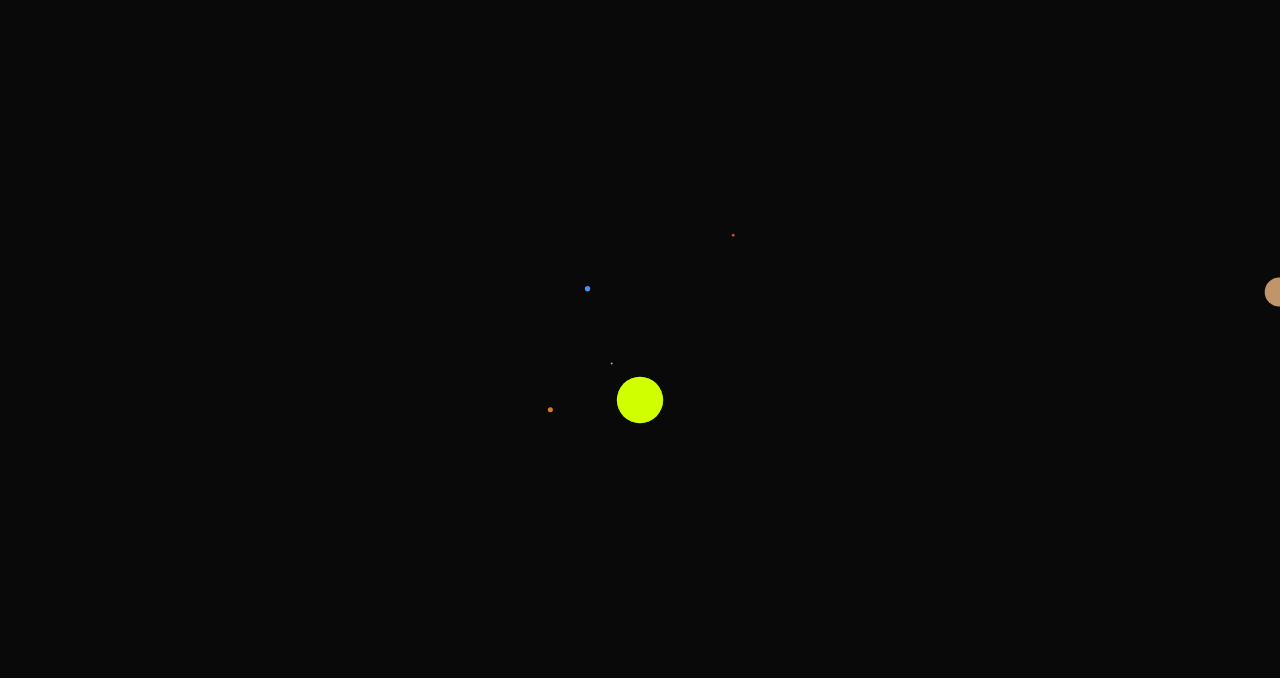
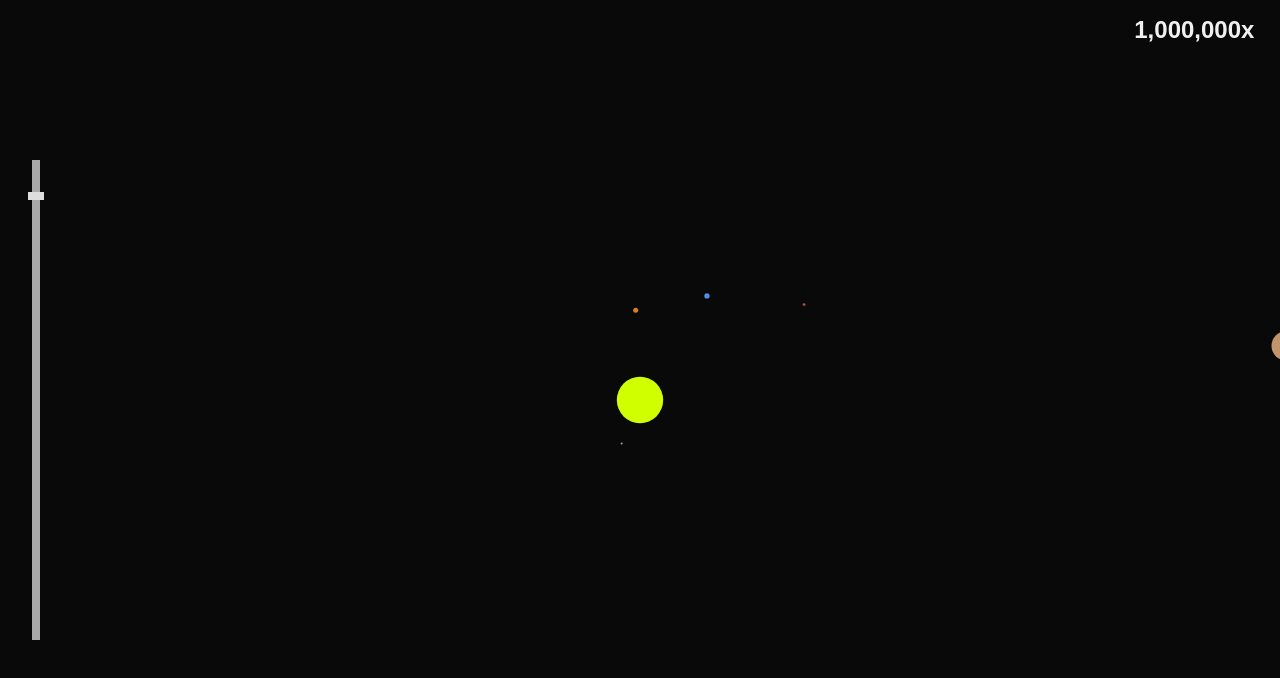
Before and after one commit to travis-heavener/orbital-sim, a plain HTML site: page index.html in a window 1280 px wide. Drawn offline with nearby package versions, Linux system fonts and the light colour scheme.

Commit message:
Add visual controls & stats

```diff
--- a/index.css
+++ b/index.css
@@ -39,6 +39,78 @@ canvas {
 .canvas-draggable { cursor: grab; }
 .canvas-dragging { cursor: grabbing; }
 
+/******************** CONTROLS OVERLAY ********************/
+
+#controls-overlay {
+    position: absolute;
+    top: 0;
+    left: 0;
+    right: 0;
+    bottom: 0;
+    pointer-events: none;
+}
+
+#controls-left,
+#controls-right {
+    display: flex;
+    flex-direction: column;
+    row-gap: 1rem;
+
+    position: absolute;
+    top: 0;
+    bottom: 0;
+
+    padding: 2vh 2vw 2vh 0;
+}
+
+#controls-left {
+    align-items: flex-start;
+    left: 0;
+    right: 60vw;
+}
+
+#controls-right {
+    align-items: flex-end;
+    left: 60vw;
+    right: 0;
+}
+
+#controls-right > h1 {
+    color: #f0f0f0;
+    font: 700 1.5rem sans-serif;
+
+    pointer-events: all;
+}
+
+/* Thanks https://stackoverflow.com/a/15935838 */
+input#zoom {
+    position: absolute;
+    top: 20vh;
+    bottom: 20vh;
+    left: 2.5vw;
+
+    writing-mode: vertical-rl;
+    direction: ltr;
+    background: #aaa;
+    width: 8px;
+    appearance: none;
+    -webkit-appearance: none;
+
+    pointer-events: all;
+}
+
+input#zoom::-webkit-slider-runnable-track {
+    padding: 4px 0;
+}
+
+input#zoom::-webkit-slider-thumb {
+    background: #ddd;
+    width: 16px;
+    height: 8px;
+    appearance: none;
+    -webkit-appearance: none;
+}
+
 /******************** NOTIFICATION MODAL ********************/
 
 .notify-div {
--- a/index.html
+++ b/index.html
@@ -13,5 +13,13 @@
     </head>
     <body>
         <canvas></canvas>
+        <div id="controls-overlay">
+            <div id="controls-left">
+                <input id="zoom" type="range" min="1" value="1">
+            </div>
+            <div id="controls-right">
+                <h1><span id="timewarp">&ndash;</span>x</h1>
+            </div>
+        </div>
     </body>
 </html>
--- a/js/Scene.mjs
+++ b/js/Scene.mjs
@@ -1,18 +1,31 @@
 import { Body } from "./Body.mjs";
 import { SceneEventHandler } from "./SceneEventHandler.mjs";
-import { adjustViewport } from "./toolbox.mjs";
+import { adjustViewport, numberToCommaString } from "./toolbox.mjs";
 import { Vector2 } from "./Vector2.mjs";
 const DEBUG_INTERVAL_MS = 500;
-const DEFAULT_MPERPX = 2e5;
-const MAX_TIMEWARP = 5e9;
-const MAX_ZOOM = 1e5;
+export const DEFAULT_MPERPX = 2e5;
+export const MAX_ZOOM = 1e5;
+const timewarpIntervals = [
+    1, 5, 25, 100, 500, 2500, 1e4,
+    5e4, 1e5, 5e5, 1e6, 5e6, 1e7, 5e7,
+    1e8, 5e8, 1e9
+];
+// Enum of timewarp indices
+export const TIMEWARPS = {
+    TIMEWARP_1X: 0, TIMEWARP_5X: 1, TIMEWARP_25X: 2,
+    TIMEWARP_100X: 3, TIMEWARP_500X: 4, TIMEWARP_2500X: 5,
+    TIMEWARP_1E4X: 6, TIMEWARP_5E4X: 7, TIMEWARP_1E5X: 8,
+    TIMEWARP_5E5X: 9, TIMEWARP_1E6X: 10, TIMEWARP_5E6X: 11,
+    TIMEWARP_1E7X: 12, TIMEWARP_5E7X: 13, TIMEWARP_1E8X: 14,
+    TIMEWARP_5E8X: 15, TIMEWARP_1E9X: 16
+};
 export class Scene {
     #canvas; // Reference to the HTML canvas element
     #ctx; // Reference to the canvas 2D rendering context
     #sceneOpts; // Canvas rendering options
     eventHandler;
     // Simulation settings
-    #timewarpScale = 1; // Timewarp scale applied to dt when ticking bodies
+    #timewarpIndex = 0; // The timewarp index to apply to dt when ticking bodies
     #zoomScale = 1; // How far the viewport is zoomed OUT by
     #pauseOnLostFocus = true; // Whether or not to pause the sim when the tab is left
     // Debug stats & window telemetry
@@ -48,7 +61,7 @@ export class Scene {
     // Getters
     getSceneOpts() { return this.#sceneOpts; }
     getViewportCenter() { return this.#sceneOpts.center; }
-    getTimewarpScale() { return this.#timewarpScale; }
+    getTimewarpScale() { return timewarpIntervals[this.#timewarpIndex]; }
     getMPerPX() { return this.#zoomScale * DEFAULT_MPERPX; }
     isRunning() { return this.#isRunning; }
     isTracking() { return this.#trackedBody !== null; }
@@ -56,10 +69,17 @@ export class Scene {
     showDebugStats() { return this.#showDebugStats; }
     // Setters
     setViewportCenter(x, y) { this.#sceneOpts.center.x = x, this.#sceneOpts.center.y = y; }
-    setTimewarp(scale) { this.#timewarpScale = Math.min(MAX_TIMEWARP, Math.max(1, scale)); }
-    setZoom(scale) { this.#zoomScale = Math.min(MAX_ZOOM, Math.max(1, scale)); }
-    timewarpBy(scale) { this.setTimewarp(this.#timewarpScale * scale); }
+    timewarpInc() { this.setTimewarpIndex(this.#timewarpIndex + 1); }
+    timewarpDec() { this.setTimewarpIndex(this.#timewarpIndex - 1); }
     zoomBy(scale) { this.setZoom(this.#zoomScale / scale); }
+    setTimewarpIndex(index) {
+        this.#timewarpIndex = Math.max(0, Math.min(timewarpIntervals.length - 1, index));
+        $("#timewarp").text(numberToCommaString(this.getTimewarpScale()));
+    }
+    setZoom(scale) {
+        this.#zoomScale = Math.min(MAX_ZOOM, Math.max(1, scale));
+        $("#zoom")[0].value = "" + Math.floor(this.#zoomScale);
+    }
     // Control handlers
     toggleDebugStats() { this.#showDebugStats = !this.#showDebugStats; }
     togglePauseOnLostFocus() { this.#pauseOnLostFocus = !this.#pauseOnLostFocus; }
@@ -70,8 +90,9 @@ export class Scene {
     // Tick method
     #tick(dt) {
         // Handle high-timewarps
-        const iter = Math.ceil(this.#timewarpScale / 1e7);
-        const dtScaled = dt * this.#timewarpScale / iter;
+        const timewarpScale = this.getTimewarpScale();
+        const iter = Math.ceil(timewarpScale / 1e7);
+        const dtScaled = dt * timewarpScale / iter;
         for (let _ = 0; _ < iter; _++) {
             // Tick each body
             for (let i = 0; i < this.bodies.length; ++i)
--- a/js/SceneEventHandler.mjs
+++ b/js/SceneEventHandler.mjs
@@ -1,3 +1,4 @@
+import { MAX_ZOOM } from "./Scene.mjs";
 import { notifyUser } from "./toolbox.mjs";
 import { Vector2 } from "./Vector2.mjs";
 export class SceneEventHandler {
@@ -31,6 +32,10 @@ export class SceneEventHandler {
         $(this.#canvas).on("mouseleave mouseup", () => this.#handleMouseRelease());
         // Intercept click events
         $(this.#canvas).on("click", e => this.#handleLeftClick(e));
+        // Update zoom slider max value
+        $("#zoom")[0].max = "" + MAX_ZOOM;
+        // Bind zoom slider events
+        $("#zoom").on("input change", e => this.#handleZoomSlider(e));
     }
     #setCursor(cursor) {
         this.#canvas.className = "canvas-" + cursor;
@@ -70,11 +75,11 @@ export class SceneEventHandler {
                 break;
             case "ArrowLeft":
                 e.preventDefault();
-                this.#scene.timewarpBy(0.5);
+                this.#scene.timewarpDec();
                 break;
             case "ArrowRight":
                 e.preventDefault();
-                this.#scene.timewarpBy(2);
+                this.#scene.timewarpInc();
                 break;
             case "KeyD":
                 this.#scene.toggleDebugStats();
@@ -163,5 +168,9 @@ export class SceneEventHandler {
             this.#scene.requestManualRedraw();
         }
     }
+    #handleZoomSlider(e) {
+        const zoomValue = e.target.value;
+        this.#scene.setZoom(parseFloat(zoomValue));
+    }
 }
 ;
--- a/js/presets.mjs
+++ b/js/presets.mjs
@@ -1,4 +1,5 @@
 import { Body } from "./Body.mjs";
+import { TIMEWARPS } from "./Scene.mjs";
 import { Vector2 } from "./Vector2.mjs";
 export const solarSystem = (scene) => {
     // Create bodies
@@ -96,7 +97,7 @@ export const solarSystem = (scene) => {
     scene.add(sun, mercury, venus, earth, mars, jupiter, saturn, uranus, neptune, pluto);
     // Timewarp
     scene.setZoom(6e3);
-    scene.setTimewarp(2e6);
+    scene.setTimewarpIndex(TIMEWARPS.TIMEWARP_1E6X);
     // Track Earth
     scene.track(sun);
 };
@@ -121,7 +122,7 @@ export const earthMoon = (scene) => {
     scene.add(bodyB);
     // Timewarp
     scene.setZoom(4.5);
-    scene.setTimewarp(2e5);
+    scene.setTimewarpIndex(TIMEWARPS.TIMEWARP_1E5X);
     // Track Earth
     scene.track(bodyA);
 };
@@ -145,7 +146,7 @@ export const twoBodyProblem = (scene) => {
     scene.add(bodyA);
     scene.add(bodyB);
     // Timewarp
-    scene.setTimewarp(5e4);
+    scene.setTimewarpIndex(TIMEWARPS.TIMEWARP_1E4X);
 };
 export const threeDoomedBodies = (scene) => {
     const bodyA = new Body({
@@ -173,5 +174,5 @@ export const threeDoomedBodies = (scene) => {
     });
     scene.add(bodyA, bodyB, bodyC);
     // Timewarp
-    scene.setTimewarp(1e4);
+    scene.setTimewarpIndex(TIMEWARPS.TIMEWARP_500X);
 };
--- a/js/toolbox.mjs
+++ b/js/toolbox.mjs
@@ -32,3 +32,7 @@ export const notifyUser = (msg) => {
     // Set timeout
     setTimeout(() => $(div).remove(), 3e3);
 };
+// Used to comma-separate numbers
+export const numberToCommaString = (n) => {
+    return n.toString().replace(/\B(?<!\.\d*)(?=(\d{3})+(?!\d))/g, ",");
+};
```
Also changed, not shown: src/Scene.mts, src/SceneEventHandler.mts, src/presets.mts, src/toolbox.mts.
